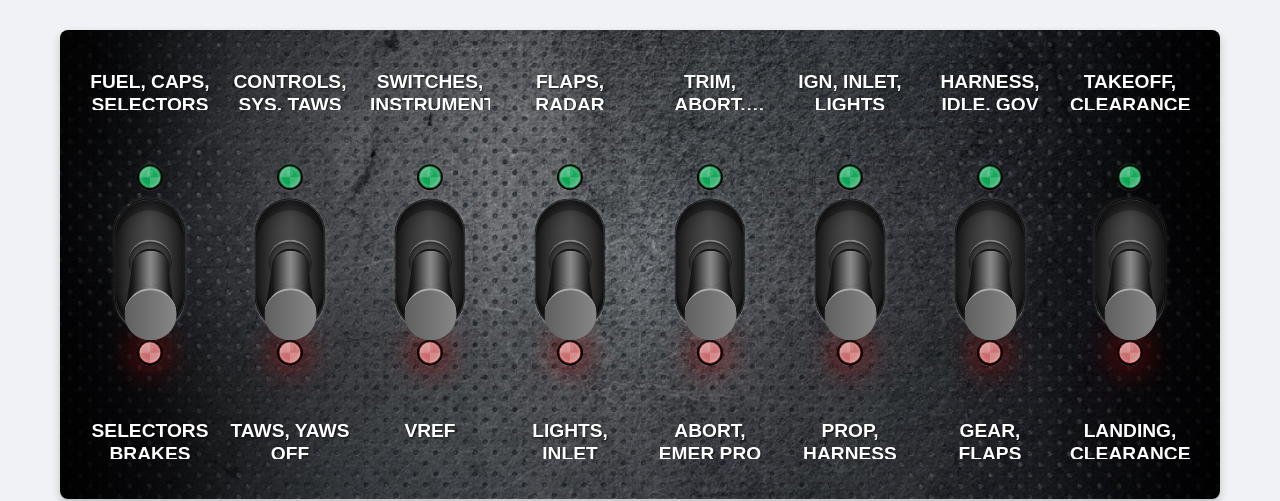
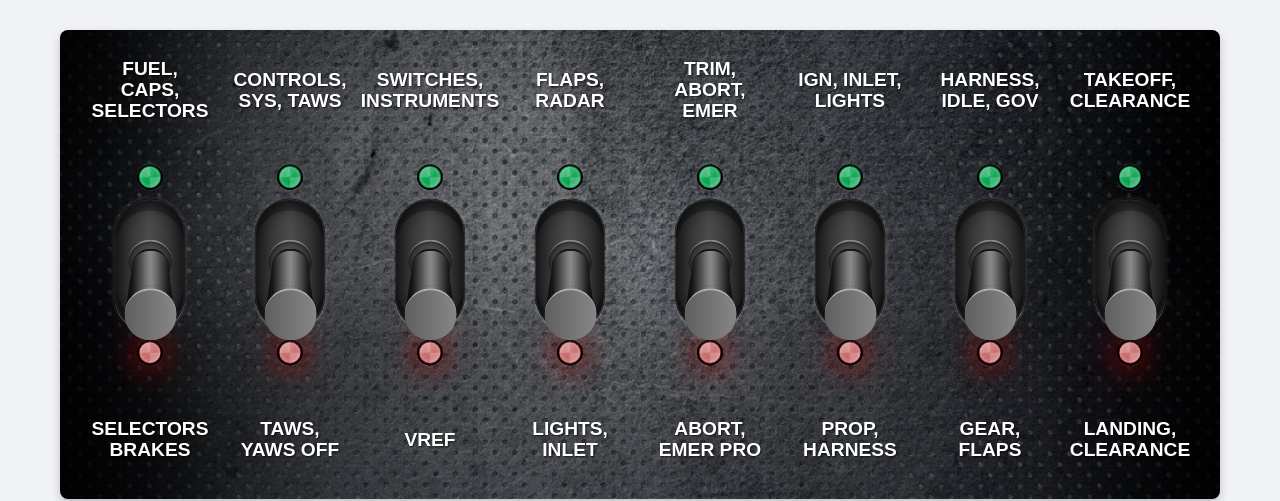
Before and after one commit to jurgenskrause/ChecklistBuddy, a plain HTML site: page index.html in a window 1280 px wide. Shown: the part 339-840 px from the top of the page. Drawn offline with Linux system fonts and the light colour scheme.

Commit message:
corrected label sizes

```diff
--- a/styles.css
+++ b/styles.css
@@ -112,7 +112,7 @@ header h1 {
     flex-direction: column;
     align-items: center;
     margin: 5px;
-    width: 120px;
+    width: 110px;
     flex-shrink: 0;
 }
 
@@ -121,18 +121,15 @@ header h1 {
     font-weight: bold;
     text-align: center;
     margin: 5px 0;
-    font-size: 1.2rem;
+    font-size: 1rem;
     text-shadow: 1px 1px 2px rgba(0, 0, 0, 0.7);
     width: 100%;
     height: 40px;
     display: flex;
     align-items: center;
     justify-content: center;
-    overflow: hidden;
-    display: -webkit-box;
-    -webkit-line-clamp: 2;
-    -webkit-box-orient: vertical;
-    line-height: 1.2;
+    line-height: 1.1;
+    padding: 0 5px;
 }
 
 /* Markdown Input Styles */
```
